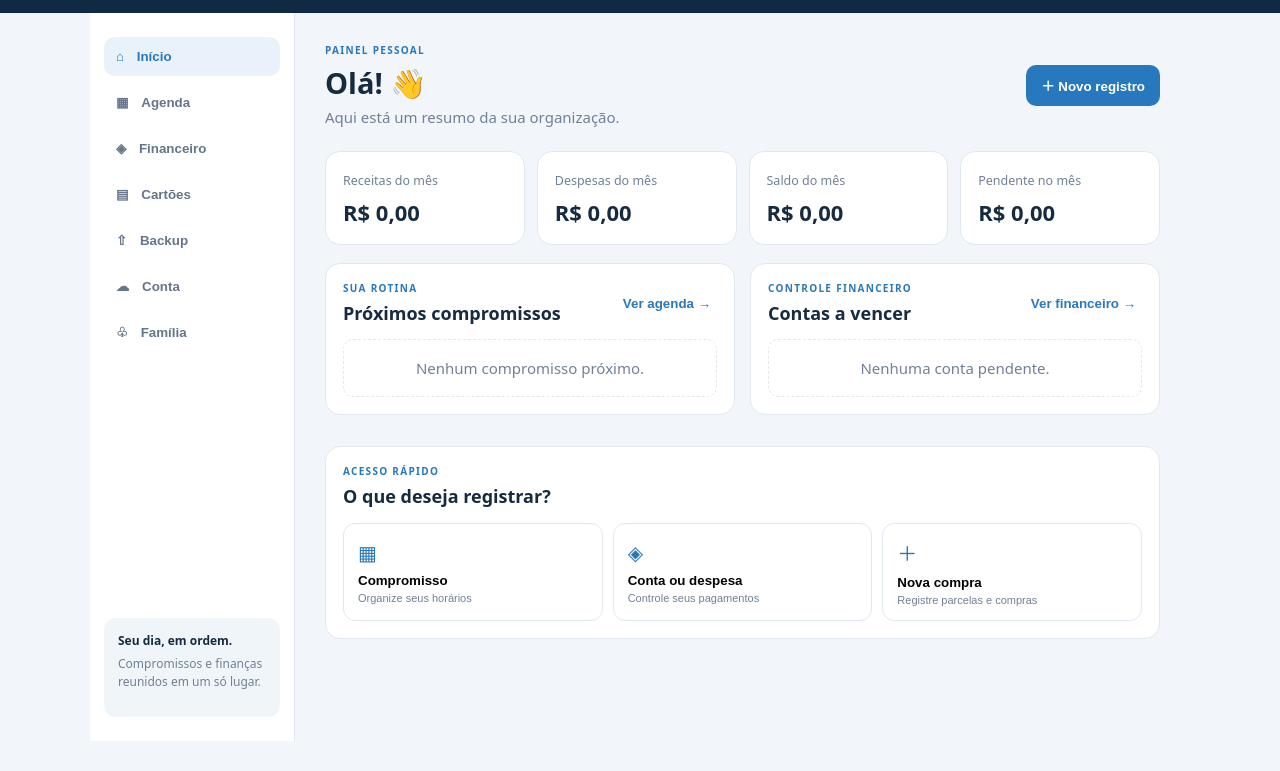
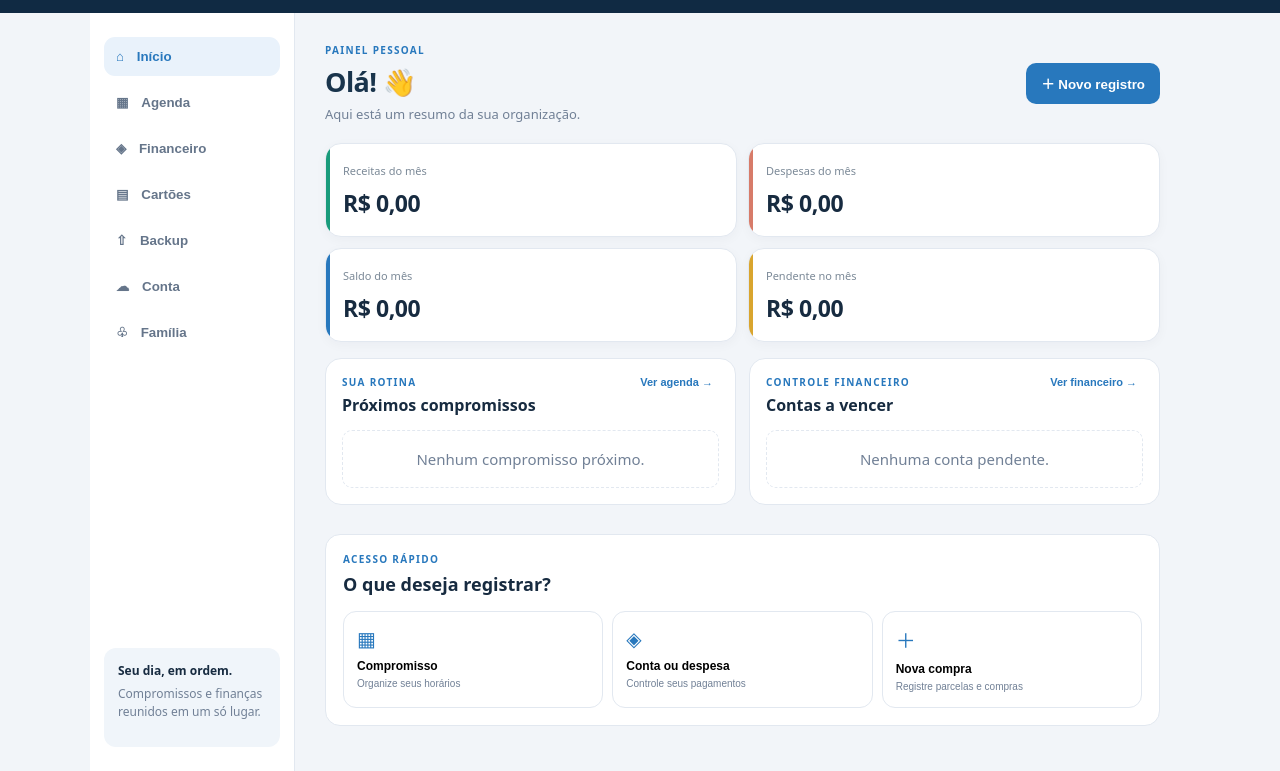
Before and after one commit to swagtop411-max/Agenda-inteligente, a plain HTML site: page index.html in a window 1280 px wide. Shown: the part 59-830 px from the top of the page. Before the commit the page ends 800 px from the top, so only its background shows below. Drawn offline with nearby package versions, Linux system fonts and the light colour scheme.

Commit message:
Aplica hierarquia visual profissional ao painel inicial

```diff
--- a/styles.css
+++ b/styles.css
@@ -656,3 +656,31 @@
 .modal-footer .primary{width:100%;min-height:46px;margin:0;border-radius:12px;font-size:14px;box-shadow:0 3px 9px rgba(40,120,189,.16)}
 @media(max-width:600px){.modal-backdrop{padding:10px;align-items:center}.modal{width:100%;max-height:calc(100dvh - 20px);border-radius:20px}.modal-head{padding:14px 16px 12px}.modal-head h2{font-size:19px}.modal-body{padding:5px 16px 12px}.modal-body .field{margin:8px 0}.modal-body .field input,.modal-body .field select{height:43px;min-height:43px}.modal-footer{padding:10px 16px calc(10px + env(safe-area-inset-bottom))}}
 @media(max-height:620px){.modal{max-height:calc(100dvh - 14px)}.modal-head{padding-top:10px;padding-bottom:9px}.modal-body .field{margin:6px 0}.modal-body .field input,.modal-body .field select{height:40px;min-height:40px}.modal-footer{padding-top:8px;padding-bottom:calc(8px + env(safe-area-inset-bottom))}}
+
+
+/* Painel inicial: indicadores financeiros claros e hierarquia visual */
+#mainContent:has(.dashboard-stat) .welcome{align-items:center;margin-bottom:19px}
+#mainContent:has(.dashboard-stat) .welcome h1{font-size:27px;letter-spacing:-.6px;color:#19344c}
+#mainContent:has(.dashboard-stat) .welcome .muted{font-size:13px;line-height:1.45}
+#mainContent:has(.dashboard-stat) .stats-grid{grid-template-columns:repeat(2,minmax(0,1fr));gap:11px;margin-bottom:16px}
+#mainContent:has(.dashboard-stat) .dashboard-stat{position:relative;min-width:0;min-height:94px;padding:15px 15px 13px 17px;border-radius:16px;box-shadow:0 3px 12px rgba(16,42,67,.035);overflow:hidden}
+#mainContent:has(.dashboard-stat) .dashboard-stat:before{content:"";position:absolute;left:0;top:0;bottom:0;width:4px;background:#7d9bb4}
+#mainContent:has(.dashboard-stat) .dashboard-stat.income:before{background:#199b7b}
+#mainContent:has(.dashboard-stat) .dashboard-stat.expense:before{background:#d77b69}
+#mainContent:has(.dashboard-stat) .dashboard-stat.balance:before{background:#2878bd}
+#mainContent:has(.dashboard-stat) .dashboard-stat.pending:before{background:#d9a52f}
+#mainContent:has(.dashboard-stat) .dashboard-stat small{font-size:11px;color:#7b8997}
+#mainContent:has(.dashboard-stat) .dashboard-stat strong{font-size:clamp(17px,4.4vw,23px);letter-spacing:-.45px;margin-top:8px;overflow-wrap:anywhere}
+#mainContent:has(.dashboard-stat) .content-grid{gap:13px;margin-bottom:14px}
+#mainContent:has(.dashboard-stat) .content-grid .panel{padding:16px;border-radius:16px}
+#mainContent:has(.dashboard-stat) .content-grid .panel h2{font-size:16px;line-height:1.3}
+#mainContent:has(.dashboard-stat) .content-grid .panel-heading{align-items:flex-start}
+#mainContent:has(.dashboard-stat) .content-grid .text-button{font-size:11px;white-space:nowrap}
+#mainContent:has(.dashboard-stat) .dashboard-warning{display:flex;flex-direction:column;gap:3px;padding:10px 11px;margin-bottom:8px;border:1px solid #f0d9a7;border-radius:11px;background:#fff9e9;color:#845f13}
+#mainContent:has(.dashboard-stat) .dashboard-warning strong{font-size:12px}
+#mainContent:has(.dashboard-stat) .dashboard-warning span{font-size:11px;color:#9a7a39}
+#mainContent:has(.dashboard-stat) .quick-actions{gap:9px}
+#mainContent:has(.dashboard-stat) .quick-card{min-width:0;padding:13px;border-radius:13px}
+#mainContent:has(.dashboard-stat) .quick-card strong{font-size:12px}
+#mainContent:has(.dashboard-stat) .quick-card small{font-size:10px;line-height:1.4}
+@media(max-width:600px){#mainContent:has(.dashboard-stat) .welcome{align-items:flex-start;gap:9px}#mainContent:has(.dashboard-stat) .welcome h1{font-size:23px}#mainContent:has(.dashboard-stat) .welcome .primary-button{padding:9px 11px;font-size:11px;white-space:nowrap}#mainContent:has(.dashboard-stat) .stats-grid{gap:9px}#mainContent:has(.dashboard-stat) .dashboard-stat{min-height:85px;padding:13px 10px 11px 13px}#mainContent:has(.dashboard-stat) .dashboard-stat strong{font-size:clamp(15px,4.2vw,20px)}#mainContent:has(.dashboard-stat) .content-grid .panel{padding:13px}}
```
